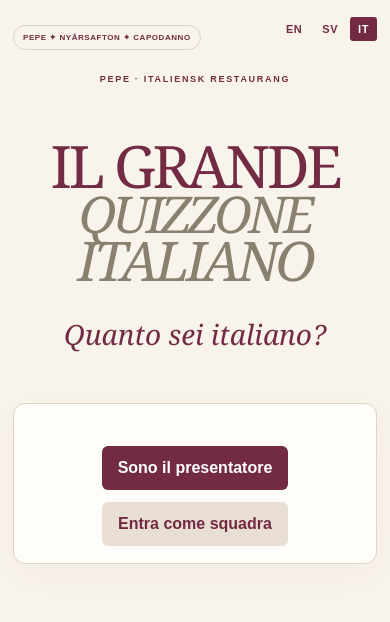
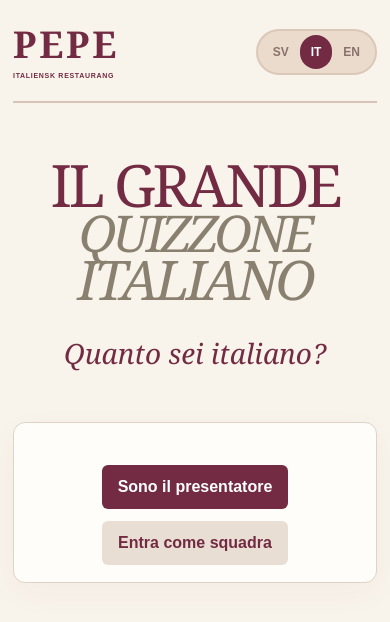
Before and after one commit to irenefernando378-stack/Pepe-kahoot, a website: page index.html in a window 390 px wide. Drawn offline with Linux system fonts and the light colour scheme.

Commit message:
Update index.html

```diff
--- a/index.html
+++ b/index.html
@@ -23,57 +23,72 @@ body{
 .wrap{
 max-width:1150px;
 margin:auto;
-  padding:18px 26px 55px;
+padding:20px 26px 55px;
 }
+
+/* INTESTAZIONE COME NELLA FOTO */
 .top{
-  position:relative;
 display:flex;
-  justify-content:center;
+justify-content:space-between;
 align-items:center;
-  min-height:45px;
+gap:12px;
+padding:10px 0 28px;
+border-bottom:2px solid #d6c5b6;
+}
+.brand-block{
+display:flex;
+flex-direction:column;
+align-items:flex-start;
+min-width:0;
+}
+.logo{
+font-family:Georgia,'Times New Roman',serif;
+font-size:clamp(49px,9vw,92px);
+font-weight:bold;
+line-height:1;
+letter-spacing:.12em;
+color:var(--wine);
+white-space:nowrap;
+}
+.restaurant{
+font-family:Arial,sans-serif;
+font-size:clamp(9px,1.8vw,19px);
+font-weight:700;
+letter-spacing:.22em;
+color:var(--wine);
+margin-top:16px;
+white-space:nowrap;
 }
 .languages{
-  position:absolute;
-  right:0;
-  top:4px;
 display:flex;
-  gap:4px;
 align-items:center;
+flex-shrink:0;
+gap:2px;
+padding:7px;
+background:#eadbcc;
+border:2px solid #dcc8b8;
+border-radius:100px;
 }
 .languages button{
-  font:600 11px Arial,sans-serif;
-  letter-spacing:.05em;
-  padding:5px 7px;
-  border:1px solid transparent;
-  border-radius:3px;
 background:transparent;
-  color:var(--wine);
+color:#8b716d;
+border:0;
+border-radius:100px;
+padding:14px 18px;
+font-family:Arial,sans-serif;
+font-size:clamp(12px,2vw,20px);
+font-weight:800;
 cursor:pointer;
 }
 .languages button.active{
 background:var(--wine);
 color:white;
 }
-.eyebrow{
-  display:inline-block;
-  border:1px solid var(--line);
-  border-radius:100px;
-  padding:9px 19px;
-  font:700 11px Arial,sans-serif;
-  letter-spacing:.2em;
-  color:var(--wine);
-  text-transform:uppercase;
-}
-.brand{
-  text-align:center;
-  padding-top:17px;
-  font:700 12px Arial,sans-serif;
-  letter-spacing:.36em;
-  color:var(--wine);
-}
+
+/* TITOLO */
 .hero{
 text-align:center;
-  padding:45px 0 30px;
+padding:55px 0 30px;
 }
 .hero h1{
 margin:0;
@@ -129,6 +144,8 @@ body{
 font-style:italic;
 font-size:18px;
 }
+
+/* GIOCO */
 .card{
 background:#fffdf9;
 border:1px solid var(--line);
@@ -272,23 +289,27 @@ a{color:var(--wine)}
 line-height:1.1;
 margin:25px 0 30px;
 }
+
+/* TELEFONO */
 @media(max-width:650px){
-  .wrap{padding:12px 13px 40px}
-  .top{
-    justify-content:flex-start;
-    padding-top:5px;
+.wrap{padding:13px 13px 40px}
+.top{gap:5px;padding:12px 0 22px}
+.logo{
+font-size:clamp(37px,9vw,55px);
+letter-spacing:.07em;
 }
-  .eyebrow{
-    font-size:8px;
-    letter-spacing:.07em;
-    padding:7px 9px;
-    max-width:68%;
-    text-align:center;
+.restaurant{
+font-size:clamp(7px,1.65vw,10px);
+letter-spacing:.10em;
+margin-top:10px;
 }
-  .languages{top:5px}
-  .brand{
-    font-size:9px;
-    letter-spacing:.19em;
+.languages{
+padding:4px;
+gap:0;
+}
+.languages button{
+font-size:12px;
+padding:10px 11px;
 }
 .hero{padding-top:55px}
 .hero .grande{font-size:clamp(55px,15vw,90px)}
@@ -298,6 +319,11 @@ a{color:var(--wine)}
 .card{padding:17px}
 .answer{min-height:75px}
 }
+@media(max-width:370px){
+.logo{font-size:34px}
+.restaurant{font-size:7px}
+.languages button{padding:9px 8px;font-size:11px}
+}
 </style>
 </head>
 
@@ -305,21 +331,19 @@ a{color:var(--wine)}
 <div class="wrap">
 
 <header class="top">
-  <div class="eyebrow">
-    PEPE ✦ NYÅRSAFTON ✦ CAPODANNO
+<div class="brand-block">
+<div class="logo">PEPE</div>
+<div class="restaurant">ITALIENSK RESTAURANG</div>
 </div>
 
 <nav class="languages" aria-label="Lingua">
-    <button type="button" data-lang="en" onclick="changeLanguage('en')">EN</button>
 <button type="button" data-lang="sv" onclick="changeLanguage('sv')">SV</button>
 <button type="button" data-lang="it" onclick="changeLanguage('it')">IT</button>
+<button type="button" data-lang="en" onclick="changeLanguage('en')">EN</button>
 </nav>
 </header>
 
-<div class="brand">PEPE · ITALIENSK RESTAURANG</div>
-
 <main id="app"></main>
-
 </div>
 
 <script>
@@ -470,20 +494,14 @@ function updateLanguageButtons(){
 
 function changeLanguage(l){
 if(!txt[l])return;
-
 lang=l;
 localStorage.setItem('pepe-language',lang);
 updateLanguageButtons();
 
-  if(state){
-    render();
-  }else if(role==='host'){
-    setupHost();
-  }else if(role==='player'){
-    setupPlayer();
-  }else{
-    home();
-  }
+if(state)render();
+else if(role==='host')setupHost();
+else if(role==='player')setupPlayer();
+else home();
 }
 
 function hero(){
@@ -535,10 +553,7 @@ function localizedQuestion(raw){
 a=a[lang]??a.it??a.en??a.sv??[];
 }
 
-  return {
-    q:String(q),
-    a:Array.isArray(a)?a:[]
-  };
+return {q:String(q),a:Array.isArray(a)?a:[]};
 }
 
 async function api(url,data){
@@ -547,11 +562,8 @@ async function api(url,data){
 headers:{'Content-Type':'application/json'},
 body:JSON.stringify(data)
 });
-
 let j=await r.json();
-
 if(!r.ok)throw Error(j.error||'Errore');
-
 return j;
 }
 
@@ -560,19 +572,15 @@ function error(e){
 if(x)x.textContent=e.message||e;
 }
 
-/* PAGINA INIZIALE: SOLO DUE PULSANTI, SENZA FRASE */
+/* HOME SENZA FRASE SOPRA I PULSANTI */
 function home(){
 let t=txt[lang];
 
 app.innerHTML=hero()+`
 <section class="card center">
 <div class="controls">
-      <button onclick="setupHost()">
-        ${t.host}
-      </button>
-      <button class="alt" onclick="setupPlayer()">
-        ${t.player}
-      </button>
+<button onclick="setupHost()">${t.host}</button>
+<button class="alt" onclick="setupPlayer()">${t.player}</button>
 </div>
 </section>`;
 }
@@ -582,9 +590,7 @@ function setupHost(){
 let t=txt[lang];
 
 let options=[10,20,30,45,60].map(s=>
-    `<option value="${s}" ${s===duration?'selected':''}>
-      ${s} ${t.seconds}
-    </option>`
+`<option value="${s}" ${s===duration?'selected':''}>${s} ${t.seconds}</option>`
 ).join('');
 
 app.innerHTML=miniHero()+`
@@ -604,20 +610,13 @@ function setupHost(){
 async function create(){
 try{
 duration=+document.getElementById('seconds').value;
-
 let j=await api('/api/create',{lang:'it'});
-
 pin=j.pin;
 token=j.token;
-
 sessionStorage.setItem('pepe-host-'+pin,token);
-
 history.replaceState({},'',`/?role=host&pin=${pin}`);
-
 connect();
-  }catch(e){
-    error(e);
-  }
+}catch(e){error(e)}
 }
 
 function setupPlayer(){
@@ -631,28 +630,15 @@ function setupPlayer(){
 app.innerHTML=miniHero()+`
 <section class="card center">
 <h2>${t.enter}</h2>
-
 <p>${t.pin}</p>
-    <input
-      id="pinInput"
-      inputmode="numeric"
-      maxlength="6"
-      placeholder="123456"
-      value="${esc(pin)}"
-    >
-
+<input id="pinInput" inputmode="numeric" maxlength="6"
+placeholder="123456" value="${esc(pin)}">
 <p>${t.team}</p>
-    <input
-      id="teamInput"
-      maxlength="32"
-      placeholder="Team Pizza"
-      value="${esc(savedName)}"
-    >
-
+<input id="teamInput" maxlength="32"
+placeholder="Team Pizza" value="${esc(savedName)}">
 <div class="controls">
 <button onclick="join()">${t.enterButton}</button>
 </div>
-
 <p id="err" class="error"></p>
 </section>`;
 }
@@ -661,7 +647,6 @@ async function join(){
 try{
 let p=document.getElementById('pinInput').value.trim();
 let name=document.getElementById('teamInput').value.trim();
-
 let j=await api('/api/join',{pin:p,name});
 
 pin=j.pin;
@@ -669,13 +654,9 @@ async function join(){
 
 sessionStorage.setItem('pepe-player-'+pin,token);
 sessionStorage.setItem('pepe-name-'+pin,name);
-
 history.replaceState({},'',`/?role=player&pin=${pin}`);
-
 connect();
-  }catch(e){
-    error(e);
-  }
+}catch(e){error(e)}
 }
 
 function connect(){
@@ -686,23 +667,18 @@ function connect(){
 stream.onmessage=e=>{
 let oldIndex=state?.index;
 let oldPhase=state?.phase;
-
 state=JSON.parse(e.data);
 
-    if(
-      state.phase==='question'&&
-      (oldIndex!==state.index||oldPhase!=='question')
-    ){
+if(state.phase==='question'&&
+(oldIndex!==state.index||oldPhase!=='question')){
 chosen=null;
 }
-
 render();
 };
 
 stream.onerror=()=>{
 if(!state){
 let t=txt[lang];
-
 app.innerHTML=miniHero()+`
 <div class="card center">
 <h2>${t.connection}</h2>
@@ -715,29 +691,17 @@ function connect(){
 async function control(action){
 try{
 await api('/api/control',{
-      pin,
-      token,
-      action,
-      duration:duration*1000
+pin,token,action,duration:duration*1000
 });
-  }catch(e){
-    alert(e.message);
-  }
+}catch(e){alert(e.message)}
 }
 
 async function answer(n){
 try{
-    await api('/api/answer',{
-      pin,
-      token,
-      answer:n
-    });
-
+await api('/api/answer',{pin,token,answer:n});
 chosen=n;
 render();
-  }catch(e){
-    alert(e.message);
-  }
+}catch(e){alert(e.message)}
 }
 
 function render(){
@@ -756,18 +720,9 @@ function render(){
 <h2>${host?t.enterButton:t.joined}</h2>
 
 ${host?`
-        <p>
-          ${t.visit}
-          <b>${esc(location.host)}</b>
-          ${t.scan}
-        </p>
-
-        <img
-          class="qr"
-          alt="QR"
-          src="https://api.qrserver.com/v1/create-qr-code/?size=200x200&data=${encodeURIComponent(url)}"
-        >
-
+<p>${t.visit} <b>${esc(location.host)}</b> ${t.scan}</p>
+<img class="qr" alt="QR"
+src="https://api.qrserver.com/v1/create-qr-code/?size=200x200&data=${encodeURIComponent(url)}">
 <p class="muted small">
 ${t.qrHelp}
 <a href="${esc(url)}">${esc(url)}</a>
@@ -778,7 +733,6 @@ function render(){
 `}
 
 <div class="pin">${esc(pin)}</div>
-
 <h2>${state.teams.length} ${t.teams}</h2>
 
 <div class="teams">
@@ -789,13 +743,10 @@ function render(){
 
 ${host?`
 <div class="controls">
-          <button onclick="control('start')">
-            ${t.start}
-          </button>
+<button onclick="control('start')">${t.start}</button>
 </div>
 `:''}
 </section>`;
-
 return;
 }
 
@@ -805,40 +756,30 @@ function render(){
 app.innerHTML=prefix+`
 <section class="card center">
 <h2>🏆 ${t.winner}!</h2>
-
-      <h2 class="big">
-        ${esc(ranking[0]?.name||'')}
-      </h2>
+<h2 class="big">${esc(ranking[0]?.name||'')}</h2>
 
 <div class="podium">
 ${ranking.map((x,i)=>`
 <div>
 ${['🥇','🥈','🥉'][i]||'⭐'}
-            ${esc(x.name)}
-            — ${x.score} ${t.points}
+${esc(x.name)} — ${x.score} ${t.points}
 </div>
 `).join('')}
 </div>
 
 ${host?`
 <div class="controls">
-          <button onclick="control('restart')">
-            ${t.restart}
-          </button>
+<button onclick="control('restart')">${t.restart}</button>
 </div>
 `:''}
 </section>`;
-
 return;
 }
 
 let q=localizedQuestion(state.question);
-
 let remaining=Math.max(
-    0,
-    Math.ceil((state.deadline-Date.now())/1000)
+0,Math.ceil((state.deadline-Date.now())/1000)
 );
-
 let isResults=state.phase==='results';
 
 let controls=host?`
@@ -852,8 +793,7 @@ function render(){
 ${t.show}
 </button>
 `}
-    </div>
-  `:'';
+</div>`:'';
 
 let content;
 
@@ -877,23 +817,16 @@ function render(){
 </b>
 <b>${pct}% (${count})</b>
 </div>
-
 <div class="bar">
-              <div
-                class="${i===state.correct?'right':''}"
-                style="width:${pct}%"
-              ></div>
+<div class="${i===state.correct?'right':''}"
+style="width:${pct}%"></div>
 </div>
-          </div>
-        `;
-      }).join('')}
-    `;
+</div>`;
+}).join('')}`;
 
 }else if(host){
 content=`
-      <p class="center timer" id="timer">
-        ${remaining}s
-      </p>
+<p class="center timer" id="timer">${remaining}s</p>
 
 <div class="answers">
 ${q.a.map((a,i)=>`
@@ -906,24 +839,19 @@ function render(){
 <h2 class="center">
 ${state.answered} / ${state.teams.length}
 ${t.answered}
-      </h2>
-    `;
+</h2>`;
 
 }else{
 let hasAnswered=state.teams.find(x=>x.name===me)?.answered;
 
 content=`
-      <p class="center timer" id="timer">
-        ${remaining}s
-      </p>
+<p class="center timer" id="timer">${remaining}s</p>
 
 <div class="answers">
 ${q.a.map((a,i)=>`
-          <button
-            class="answer ${chosen===i?'chosen':''}"
+<button class="answer ${chosen===i?'chosen':''}"
 ${hasAnswered?'disabled':''}
-            onclick="answer(${i})"
-          >
+onclick="answer(${i})">
 <b>${'ABCD'[i]}.</b> ${esc(a)}
 </button>
 `).join('')}
@@ -931,8 +859,7 @@ function render(){
 
 <p class="center">
 ${hasAnswered?t.sent:t.select}
-      </p>
-    `;
+</p>`;
 }
 
 let ranking=[...state.teams].sort((a,b)=>b.score-a.score);
@@ -945,9 +872,7 @@ function render(){
 · PIN ${esc(pin)}
 </p>
 
-      <h2 class="question-title">
-        ${esc(q.q)}
-      </h2>
+<h2 class="question-title">${esc(q.q)}</h2>
 
 ${content}
 ${controls}
@@ -956,7 +881,6 @@ function render(){
 ${isResults?`
 <section class="card center">
 <h2>${t.ranking}</h2>
-
 <div class="teams">
 ${ranking.map((x,i)=>`
 <span class="team">
@@ -965,17 +889,14 @@ function render(){
 `).join('')}
 </div>
 </section>
-    `:''}
-  `;
+`:''}`;
 }
 
 setInterval(()=>{
 let e=document.getElementById('timer');
-
 if(e&&state?.phase==='question'){
 e.textContent=Math.max(
-      0,
-      Math.ceil((state.deadline-Date.now())/1000)
+0,Math.ceil((state.deadline-Date.now())/1000)
 )+'s';
 }
 },250);
@@ -985,13 +906,9 @@ updateLanguageButtons();
 if(pin&&role){
 token=sessionStorage.getItem('pepe-'+role+'-'+pin)||'';
 
-  if(token){
-    connect();
-  }else if(role==='player'){
-    setupPlayer();
-  }else{
-    setupHost();
-  }
+if(token)connect();
+else if(role==='player')setupPlayer();
+else setupHost();
 }else{
 home();
 }
```
Lines whose indentation alone changed are shown as unchanged.
